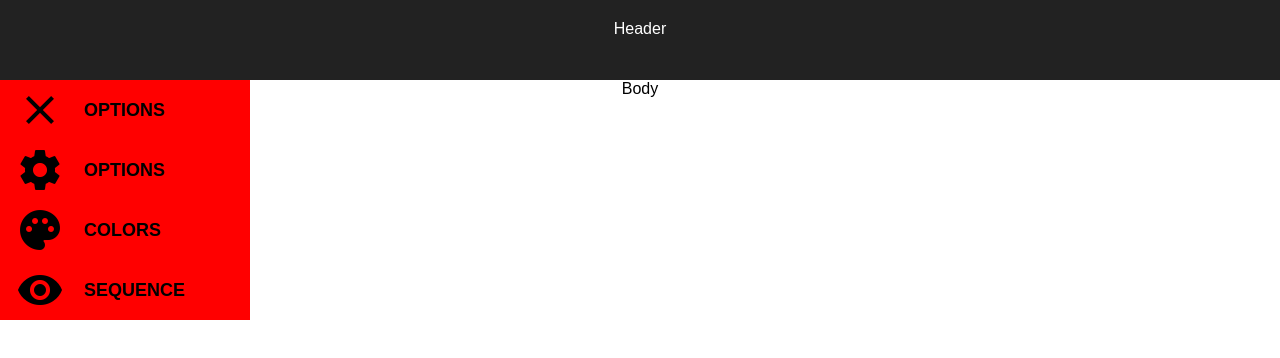
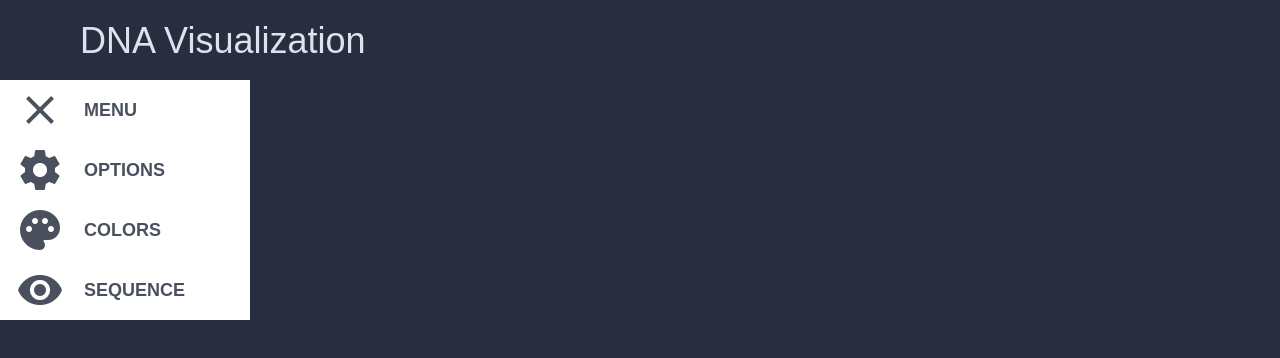
Before and after one commit to tom-ogasawara/dna, a React (Create React App) app: page / in a window 1280 px wide. Shown: the top 358 px of the page. Built offline with nearby package versions, Linux system fonts and the light colour scheme.

Commit message:
Update color theme, add color menu container

```diff
--- a/src/App.css
+++ b/src/App.css
@@ -1,14 +1,19 @@
-.App {
-  text-align: center;
+.app {
+  color: rgb(223, 226, 236)
 }
 
-.App-header {
-  background-color: #222;
+.app-header {
   height: 40px;
   padding: 20px;
-  color: white;
+  margin-left: 60px;
+  font-size: 36px;
 }
 
 .large-icon {
   font-size: 48px;
 }
+
+.app-body {
+  margin-left: 80px;
+  padding: 20px;
+}
--- a/src/App.js
+++ b/src/App.js
@@ -6,13 +6,14 @@ import Menu from './components/Menu';
 class App extends Component {
   render() {
     return (
-      <div className="App">
-        <div className="App-header">
-          Header
+      <div className="app">
+        <div className="app-header">
+          DNA Visualization
         </div>
-        <Menu></Menu>
-
-        Body
+        <Menu />
+        <div className="app-body">
+          Body goes here
+        </div>
       </div>
     );
   }
--- a/src/components/Menu/index.js
+++ b/src/components/Menu/index.js
@@ -10,20 +10,27 @@ class Menu extends Component {
     this.state = {
       menuOpen: true,
       optionsOpen: false,
+      colorsOpen: false,
       sequenceOpen: false
     };
 
     this.toggleMenu = this.toggleMenu.bind(this);
     this.toggleOptions = this.toggleOptions.bind(this);
+    this.toggleColors = this.toggleColors.bind(this);
     this.toggleSequence = this.toggleSequence.bind(this);
   }
-
+// refactor these all into one function, pass it a "panel type"
+// or something to determine which panel to toggle.
   toggleMenu() {
     this.setState({ menuOpen: !this.state.menuOpen });
   }
 
   toggleOptions() {
     this.setState({ optionsOpen: !this.state.optionsOpen });
+  }
+
+  toggleColors() {
+    this.setState({ colorsOpen: !this.state.colorsOpen });
   }
 
   toggleSequence() {
@@ -33,9 +40,11 @@ class Menu extends Component {
   render() {
     const menuStatus = this.state.menuOpen ? 'open' : 'closed';
     const optionsStatus = this.state.optionsOpen ? 'open' : 'closed';
+    const colorsStatus = this.state.colorsOpen ? 'open' : 'closed';
     const sequenceStatus = this.state.sequenceOpen ? 'open' : 'closed';
     const menuIcon = this.state.menuOpen ? 'close' : 'menu';
     const optionsIcon = this.state.optionsOpen ? 'close' : 'settings';
+    const colorsIcon = this.state.colorsOpen ? 'close' : 'palette';
     const sequenceIcon = this.state.sequenceOpen
       ? 'visibility_off'
       : 'visibility';
@@ -46,7 +55,7 @@ class Menu extends Component {
           <MenuButton
             handleClick={this.toggleMenu}
             iconName={menuIcon}
-            title="OPTIONS"
+            title="MENU"
           />
           <MenuButton
             handleClick={this.toggleOptions}
@@ -54,8 +63,8 @@ class Menu extends Component {
             title="OPTIONS"
           />
           <MenuButton
-            handleClick={() => {}}
-            iconName={'palette'}
+            handleClick={this.toggleColors}
+            iconName={colorsIcon}
             title="COLORS"
           />
           <MenuButton
@@ -67,6 +76,9 @@ class Menu extends Component {
         <div className={`options ${optionsStatus}`}>
           options
         </div>
+        <div className={`options ${colorsStatus}`}>
+          colors
+        </div>
         <div className={`sequence ${sequenceStatus}`}>
           <Sequence />
         </div>
--- a/src/components/Menu/style.css
+++ b/src/components/Menu/style.css
@@ -1,7 +1,8 @@
 .menu {
   /* height: calc(100vh - 80px);  */
   height: 240px;
-  background: red;
+  color: #4b505e;
+  background: #fff;
   position: absolute;
   display: flex;
   flex-direction: column;
@@ -38,7 +39,8 @@
   position: absolute;
   right: 0;
   height: 300px;
-  background: yellow;
+  color: #4b505e;
+  background: #fff;
   transition: 0.2s ease-in-out;
   overflow-x: hidden;
 }
@@ -54,7 +56,7 @@
 .sequence {
   position: absolute;
   height: 200px;
-  background: pink;
+  background: #40485e;
   bottom: 0px;
   left: 0px;
   transition: 0.2s ease-in-out;
--- a/src/index.css
+++ b/src/index.css
@@ -2,4 +2,5 @@ body {
   margin: 0;
   padding: 0;
   font-family: sans-serif;
+  background: #292d40;
 }
```
